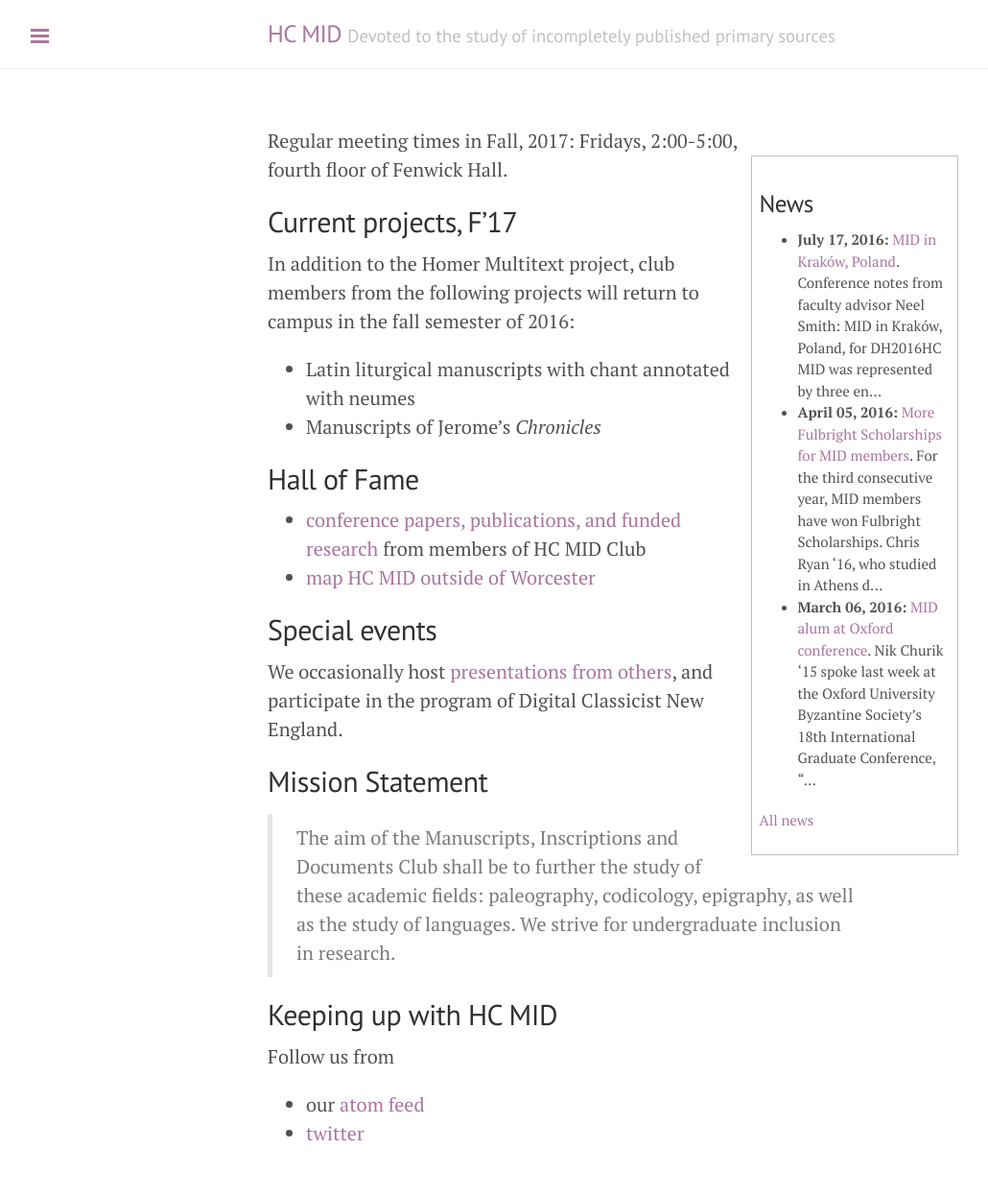
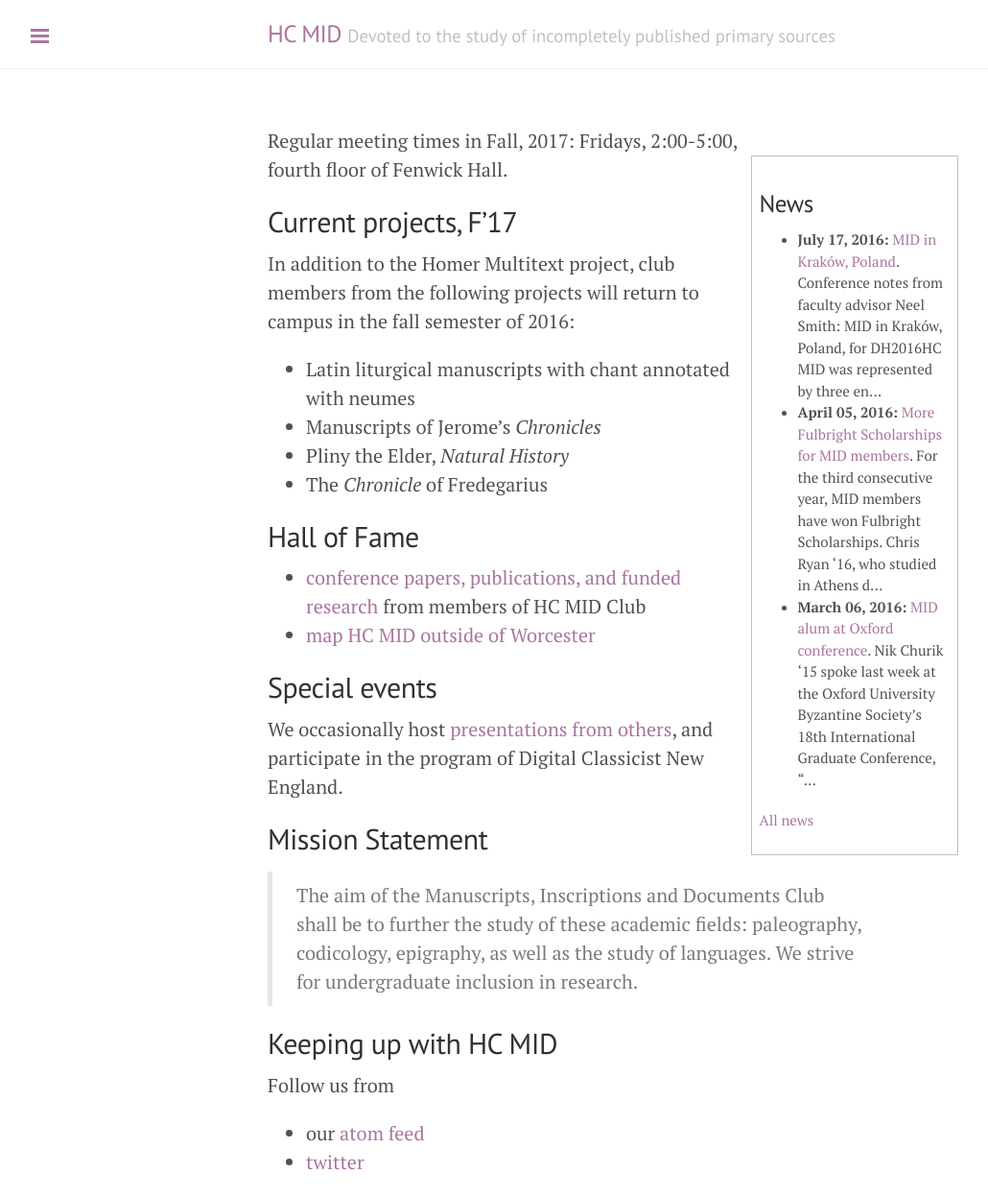
Before and after one commit to HCMID/HCMID.github.io, a Jekyll site: the page built from index.md, in a window 1280 px wide. Shown: the whole page at 96% size, without its empty margins (1-1031 px from the left). Built offline with Jekyll 4.4.1, drawn with Linux system fonts in a browser that asks for light colours; before the commit the page ends 1216 px from its top, so only the background shows below that.

Commit message:
Update for F16

```diff
--- a/index.md
+++ b/index.md
@@ -14,6 +14,8 @@
 
 - Latin liturgical manuscripts with chant annotated with neumes
 - Manuscripts of Jerome's *Chronicles*
+- Pliny the Elder, *Natural History*
+- The *Chronicle* of Fredegarius
 
 
 ## Hall of Fame ##
```
Also changed, not shown: tech/index.md (+7 -0 lines).
